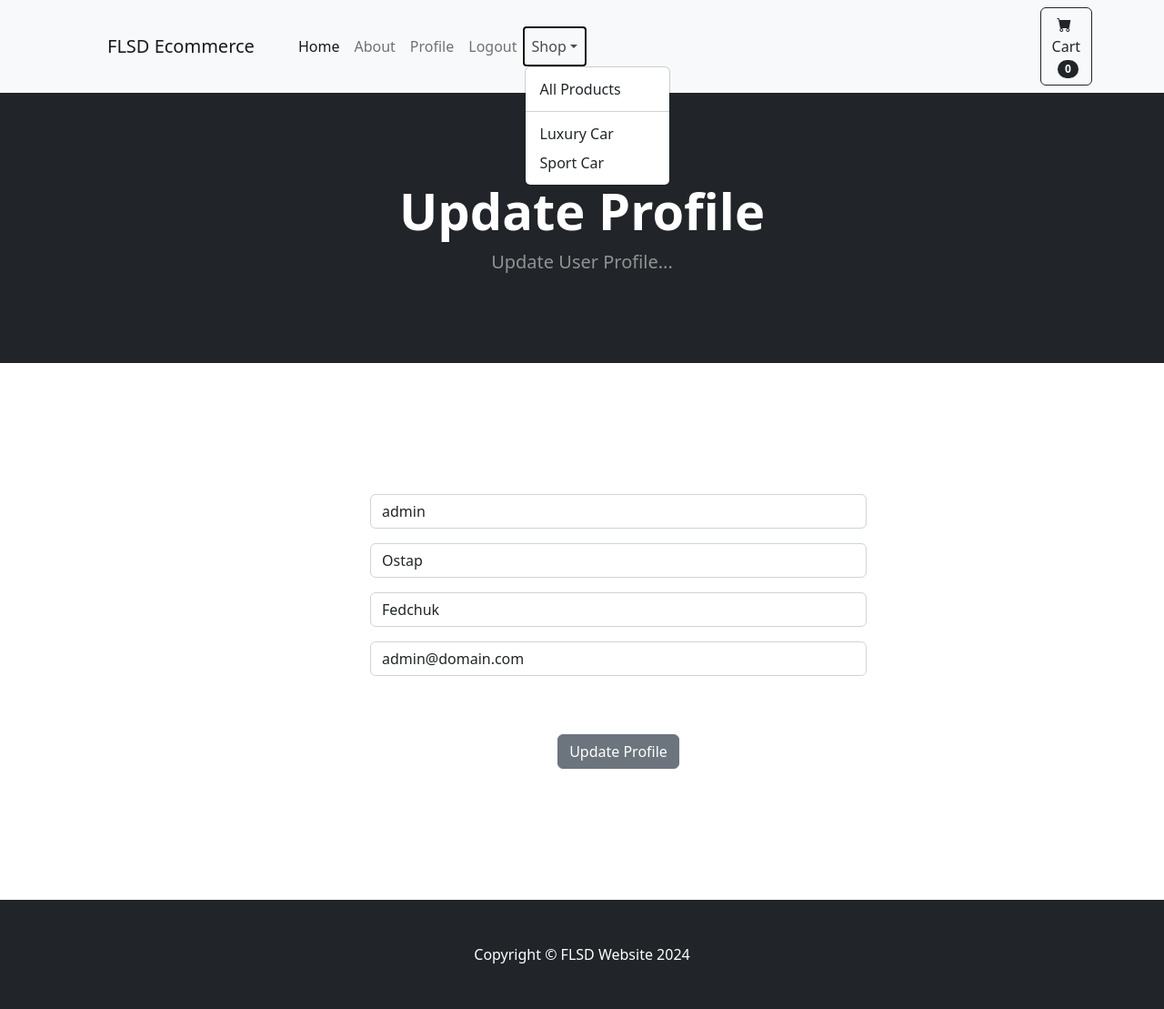
After one commit to OstapFedchuk/E-CommerceCars, a Django app: page /update_user/ in a window 1280 px wide, after a click on "Shop". The commit adds this page. Shown: the whole page at 91% size. Run offline with Django 5.2, Linux system fonts and the light colour scheme; a user stored in the database is signed in; data comes from the database, SQL or seed files in the repository; both versions use the stored data as it was after the commit; some libraries are stand-ins or nearby versions.

Commit message:
Aggiunte delle piccole features e aggiunto l'update profile

```diff
--- a/cart/cart.py
+++ b/cart/cart.py
@@ -26,6 +26,30 @@ class Cart():
             self.cart[product_id] = int(product_qty)
 
         self.session.modified = True
+
+    def cart_total(self):
+        #Ottengo ID del prodotto
+        product_ids = self.cart.keys()
+        #Cerco "quelle" keys nel nostro modello dei prodotti all'interno del DB
+        products = Product.objects.filter(id__in=product_ids)
+        #Ottengo le quantità dei prodotti
+        quantities = self.cart
+        #Contatore del totale
+        total = 0
+        for key, value in quantities.items():
+            #Converto la string key in un int cosi da poter eseguire i calcoli
+            key = int(key)
+            for product in products:
+                if product.id == key:
+                    if product.is_sale:
+                        total = total + (product.sale_price * value)
+                    else:
+                        total = total + (product.price * value)
+
+        return total
+
+
+
 
     #Funzione che restituisce la lunghezza del carrello, cioè la quantità degli oggetti contenenti in essa
     def __len__(self):
--- a/cart/templates/cart_summary.html
+++ b/cart/templates/cart_summary.html
@@ -62,6 +62,8 @@
 
 
                 {% endfor %}
+                <br><br>
+                <h3>Totale: {{ totals }}€</h3>
             {% else %}
                 Non c'è niente nel carrello...
             {% endif %}
--- a/store/forms.py
+++ b/store/forms.py
@@ -1,6 +1,29 @@
 from django.contrib.auth.models import User
-from django.contrib.auth.forms import UserCreationForm
+from django.contrib.auth.forms import UserCreationForm, UserChangeForm
 from django import forms
+
+
+class UpdateUserForm(UserChangeForm):
+	#Nascondo la password
+	password = None
+	#Ottengo altri campi
+	email = forms.EmailField(label="", widget=forms.TextInput(attrs={'class':'form-control', 'placeholder':'Email Address'}))
+	first_name = forms.CharField(label="", max_length=100, widget=forms.TextInput(attrs={'class':'form-control', 'placeholder':'First Name'}))
+	last_name = forms.CharField(label="", max_length=100, widget=forms.TextInput(attrs={'class':'form-control', 'placeholder':'Last Name'}))
+
+	class Meta:
+		model = User
+		fields = ('username', 'first_name', 'last_name', 'email')
+
+	def __init__(self, *args, **kwargs):
+		super(UpdateUserForm, self).__init__(*args, **kwargs)
+
+		self.fields['username'].widget.attrs['class'] = 'form-control'
+		self.fields['username'].widget.attrs['placeholder'] = 'User Name'
+		self.fields['username'].label = ''
+		self.fields['username'].help_text = ''
+
+
 
 class SignUpForm(UserCreationForm):
 	email = forms.EmailField(label="", widget=forms.TextInput(attrs={'class':'form-control', 'placeholder':'Email Address'}))
--- a/store/templates/home.html
+++ b/store/templates/home.html
@@ -5,8 +5,8 @@
         <header class="bg-dark py-5">
             <div class="container px-4 px-lg-5 my-5">
                 <div class="text-center text-white">
-                    <h1 class="display-4 fw-bolder">Auto per chi ha la Fresca</h1>
-                    <p class="lead fw-normal text-white-50 mb-0">Spingereeeee...</p>
+                    <h1 class="display-4 fw-bolder">Car Shop</h1>
+                    <p class="lead fw-normal text-white-50 mb-0">The Best Cars in the entire Italy...</p>
                 </div>
             </div>
         </header>
--- a/store/templates/navbar.html
+++ b/store/templates/navbar.html
@@ -17,10 +17,12 @@
                     <li class="nav-item"><a class="nav-link" href="{% url 'about' %}">About</a></li>
 
                     {% if user.is_authenticated %}
+                        <!-- Update Profile -->
+                        <li class="nav-item"><a class="nav-link" href="{% url 'update_user' %}">Profile</a></li>
                         <!-- Logout -->
                         <li class="nav-item"><a class="nav-link" href="{% url 'logout' %}">Logout</a></li>
                     {% else %}
-                    <!-- Logout -->
+                    <!-- Login and Register -->
                         <li class="nav-item"><a class="nav-link" href="{% url 'login' %}">Login</a></li>
                         <li class="nav-item"><a class="nav-link" href="{% url 'register' %}">Register</a></li>
                     {% endif %}
@@ -28,7 +30,7 @@
                     <li class="nav-item dropdown">
                         <a class="nav-link dropdown-toggle" id="navbarDropdown" href="#" role="button" data-bs-toggle="dropdown" aria-expanded="false">Shop</a>
                         <ul class="dropdown-menu" aria-labelledby="navbarDropdown">
-                            <li><a class="dropdown-item" href="{% url 'home' %}">All Products</a></li>
+                            <li><a class="dropdown-item" href="{% url 'category_summary' %}">All Products</a></li>
                             <li><hr class="dropdown-divider" /></li>
                             <li><a class="dropdown-item" href="{% url 'category' 'Luxury-Car' %}">Luxury Car</a></li>
                             <li><a class="dropdown-item" href="{% url 'category' 'Sport-Car' %}">Sport Car</a></li>
--- a/store/templates/product.html
+++ b/store/templates/product.html
@@ -65,6 +65,7 @@ $(document).on('click', '#add-cart', function(e) {
     success: function(json) {
       console.log(json)
       document.getElementById("cart_quantity").textContent = json.qty
+      location.reload();
     },
 
     error: function(xhr, errmsg, err) {
--- /dev/null
+++ b/store/templates/update_user.html
@@ -0,0 +1,49 @@
+{% extends 'base.html' %}
+
+{% block content %}
+
+<style>
+
+    form {
+        width: 100%;
+        margin-left: 5vh;
+    }
+
+</style>
+
+    <!-- Header-->
+    <header class="bg-dark py-5">
+        <div class="container px-4 px-lg-5 my-5">
+            <div class="text-center text-white">
+                <h1 class="display-4 fw-bolder">Update Profile</h1>
+                <p class="lead fw-normal text-white-50 mb-0">Update User Profile...</p>
+            </div>
+        </div>
+    </header>
+
+    <br><br>
+    <div class="container">
+        <div class="row">
+
+                <div class="col-md-6 offset-md-3">
+                    <br><br>
+                    <br><br>
+                    <form method="POST" action="{% url 'update_user' %}">
+                        {% csrf_token %}
+                        <center>
+                            {{ user_form.as_p }}
+                            <br><br>
+                            <button type="submit" class="btn btn-secondary">Update Profile</button>
+                        </center>
+
+                      </form>
+
+                <br><br>
+                <br><br>
+                <br><br>
+                </div>
+
+        </div>
+    </div>
+
+{% endblock %}
--- a/store/urls.py
+++ b/store/urls.py
@@ -11,6 +11,8 @@ urlpatterns = [
    path('login/', views.login_user, name='login'),
    path('logout/', views.logout_user, name='logout'),
    path('register/', views.register_user, name='register'),
+   path('update_user/', views.update_user, name='update_user'),
    path('product/<int:pk>', views.product, name='product'),
    path('category/<str:foo>', views.category, name='category'),
+   path('category_summary/', views.category_summary, name='category_summary'),
 ]
--- a/store/views.py
+++ b/store/views.py
@@ -4,14 +4,30 @@ from django.contrib.auth import authenticate, login, logout
 from django.contrib import messages
 from django.contrib.auth.models import User
 from django.contrib.auth.forms import UserCreationForm
-from .forms import SignUpForm
+from .forms import SignUpForm, UpdateUserForm
 from django import forms
 
 
+def update_user(request):
+    if request.user.is_authenticated:
+        current_user = User.objects.get(id=request.user.id)
+        user_form = UpdateUserForm(request.POST or None, instance=current_user)
 
-def product(request, pk):
-    product = Product.objects.get(id=pk)
-    return render(request, 'product.html', {'product': product})
+        if user_form.is_valid():
+            user_form.save()
+
+            login(request, current_user)
+            messages.success(request, "User has been Updated!!!")
+            return redirect('home')
+        return render(request, "update_user.html", {'user_form': user_form})
+    else:
+        messages.success(request, "You must be logged in to access that page!!!")
+        return redirect('home')
+
+
+def category_summary(request):
+     categories = Category.objects.all()
+     return render(request, 'category_summary.html', {"categories":categories})
 
 def category(request, foo):
     foo = foo.replace('-', ' ') #Sostituisce lo spazio con il trattino
@@ -26,7 +42,9 @@ def category(request, foo):
         return redirect('home')
 
 
-
+def product(request, pk):
+    product = Product.objects.get(id=pk)
+    return render(request, 'product.html', {'product': product})
 
 def home(request):
     products = Product.objects.all()
```
Also changed, not shown: cart/views.py (+6 -1 lines), store/templates/category_summary.html (added, +29 -0 lines), db.sqlite3.
